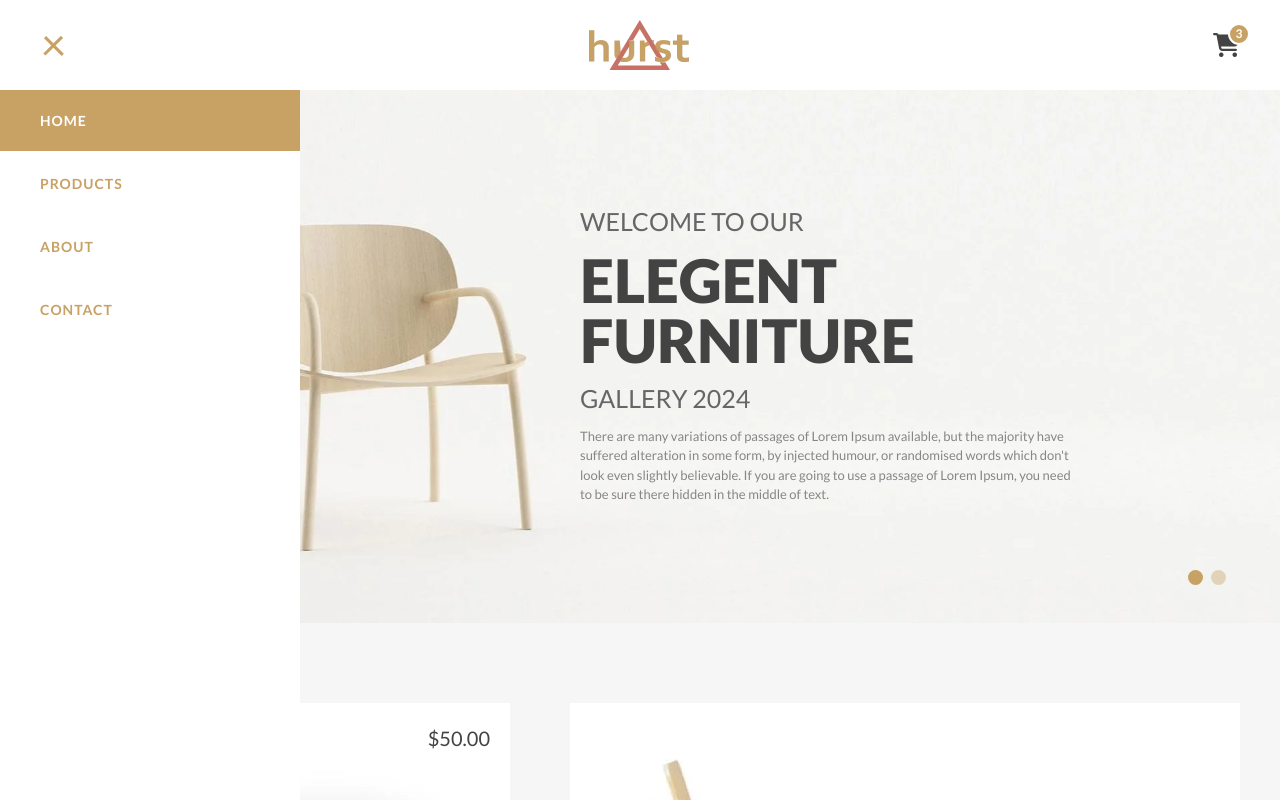
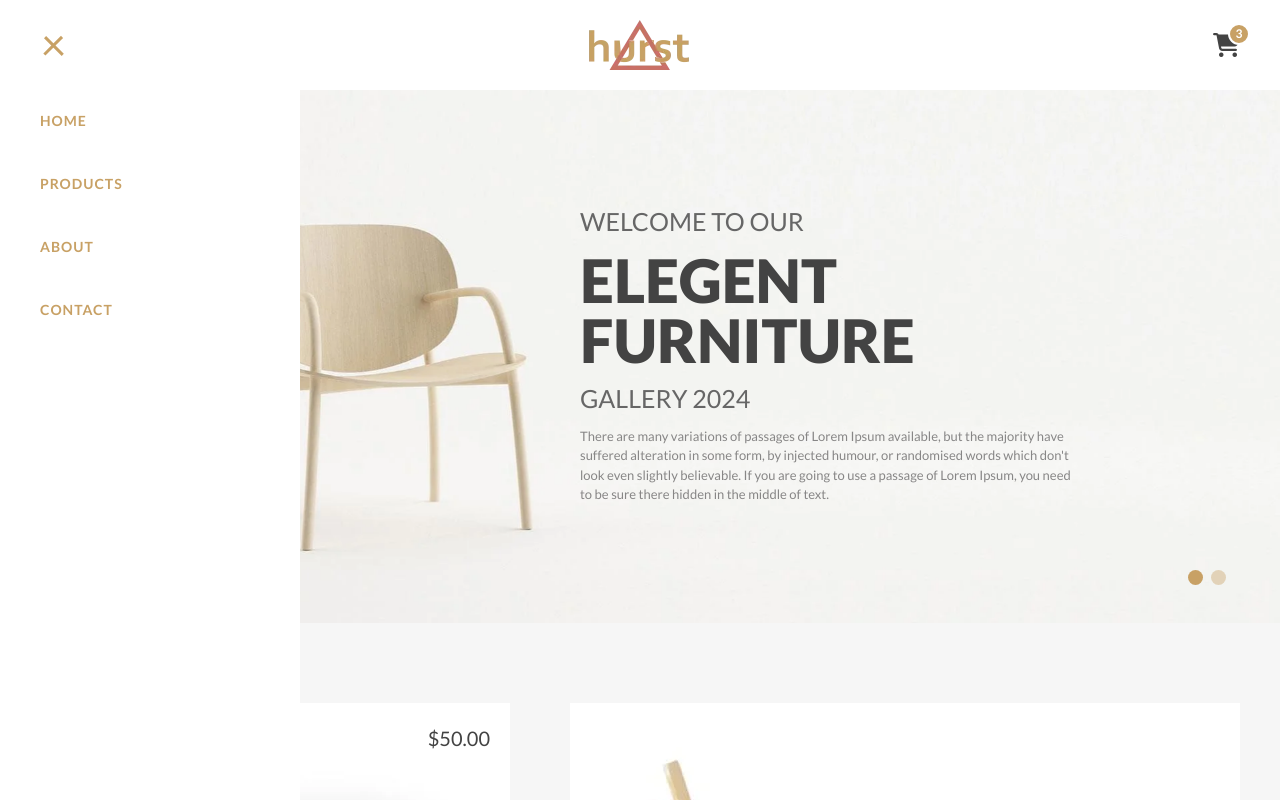
Before and after one commit to yasiralakus/ecommerce, a React (Vite) app: page / in a window 1280 px wide. Both pictures are taken after a click on the button 52 px from the left and 45 px from the top of the page. Shown: the top 800 px of the page. Built offline with nearby package versions, Linux system fonts and the light colour scheme.

Commit message:
router bug fix denemesi v01

```diff
--- a/src/App.jsx
+++ b/src/App.jsx
@@ -71,10 +71,10 @@ export default function App() {
             {openMenu === true &&
             <ul className="nav">
 
-                <li><NavLink onClick={() => (openMenu(false))} to={'/'}>HOME</NavLink></li>
-                <li><NavLink onClick={() => (openMenu(false))} to={'/products'}>PRODUCTS</NavLink></li>
-                <li><NavLink onClick={() => (openMenu(false))} to={'/about'}>ABOUT</NavLink></li>
-                <li><NavLink onClick={() => (openMenu(false))} to={'/contact'}>CONTACT</NavLink></li>
+                <li><Link onClick={() => (openMenu(false))} to={'/'}>HOME</Link></li>
+                <li><Link onClick={() => (openMenu(false))} to={'/products'}>PRODUCTS</Link></li>
+                <li><Link onClick={() => (openMenu(false))} to={'/about'}>ABOUT</Link></li>
+                <li><Link onClick={() => (openMenu(false))} to={'/contact'}>CONTACT</Link></li>
 
             </ul>}
 
```
Also changed, not shown: src/index.css (line endings or trailing spaces).
